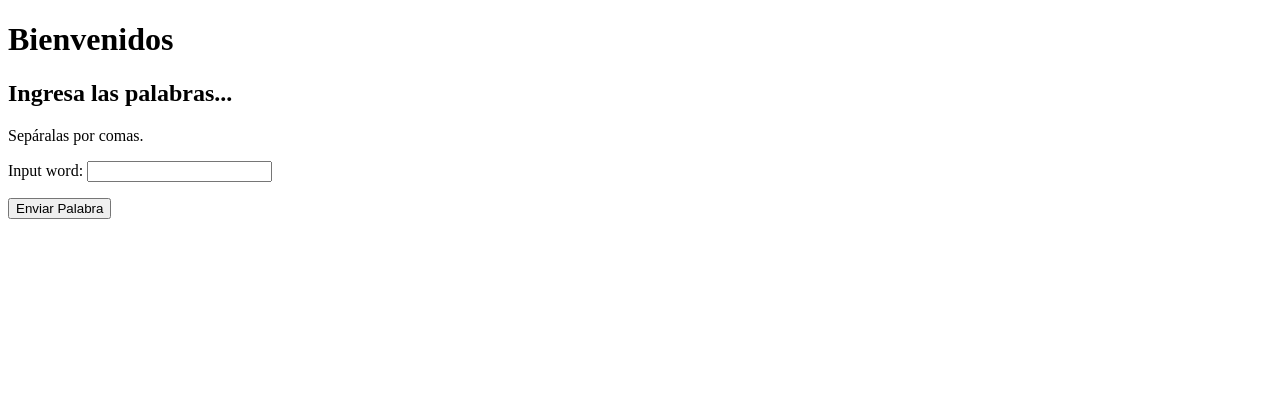
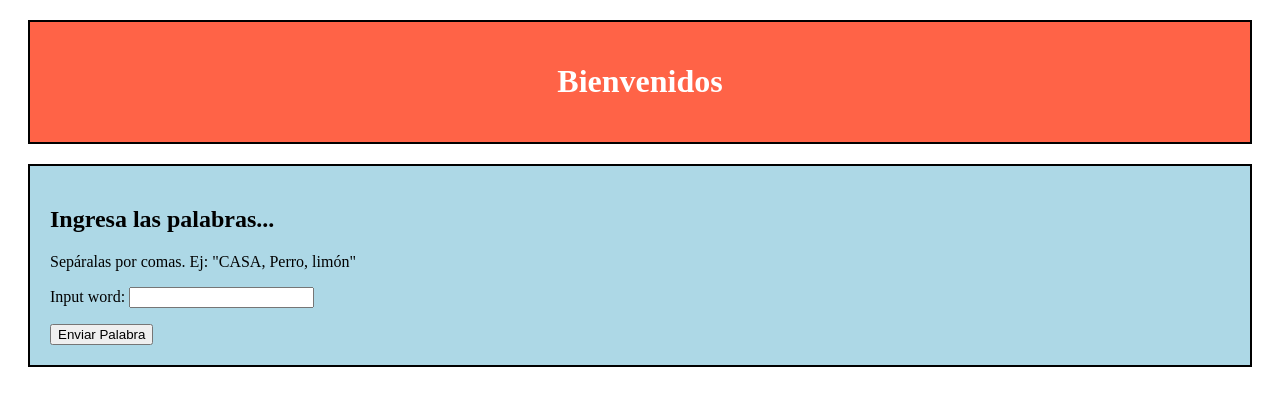
Before and after one commit to Meshdako/desafio_tecnico, a Django app: template api/templates/index.html in a window 1280 px wide. Shown: the top 406 px of the page. Run offline with Django 5.2, Linux system fonts and the light colour scheme; the template is opened without the code that fills it: values that come from a table or form of the project are taken from there, others are empty.

Commit message:
UPDATE: Actualizado el inicio para ser más amigable al usuario

```diff
--- a/api/templates/index.html
+++ b/api/templates/index.html
@@ -4,21 +4,28 @@
     <meta charset="UTF-8">
     <meta name="viewport" content="width=device-width, initial-scale=1.0">
     <title>Inicio</title>
+
+    <link rel="stylesheet" href="/static/index.css">
 </head>
 <body>
-    <h1>Bienvenidos</h1>
-
+    <div class="encabezado">
+        <h1>
+            Bienvenidos
+        </h1>
+    </div>
+    <div class="ingreso">
         <h2>
             Ingresa las palabras...
         </h2>
         <p>
-        Sepáralas por comas.
+            Sepáralas por comas. Ej: "CASA, Perro, limón"
         </p>
 
         <form method="post" action="{% url 'inicio' %}" enctype="multipart/form-data">
             {% csrf_token %}
             {{ word_form.as_p }}
-        <button type="submit" class="btn btn-primary">Enviar Palabra</button>
+            <button id="enviar" type="submit" class="btn btn-primary">Enviar Palabra</button>
         </form>
+    </div>
 </body>
 </html>
```
Lines whose indentation alone changed are shown as unchanged.
